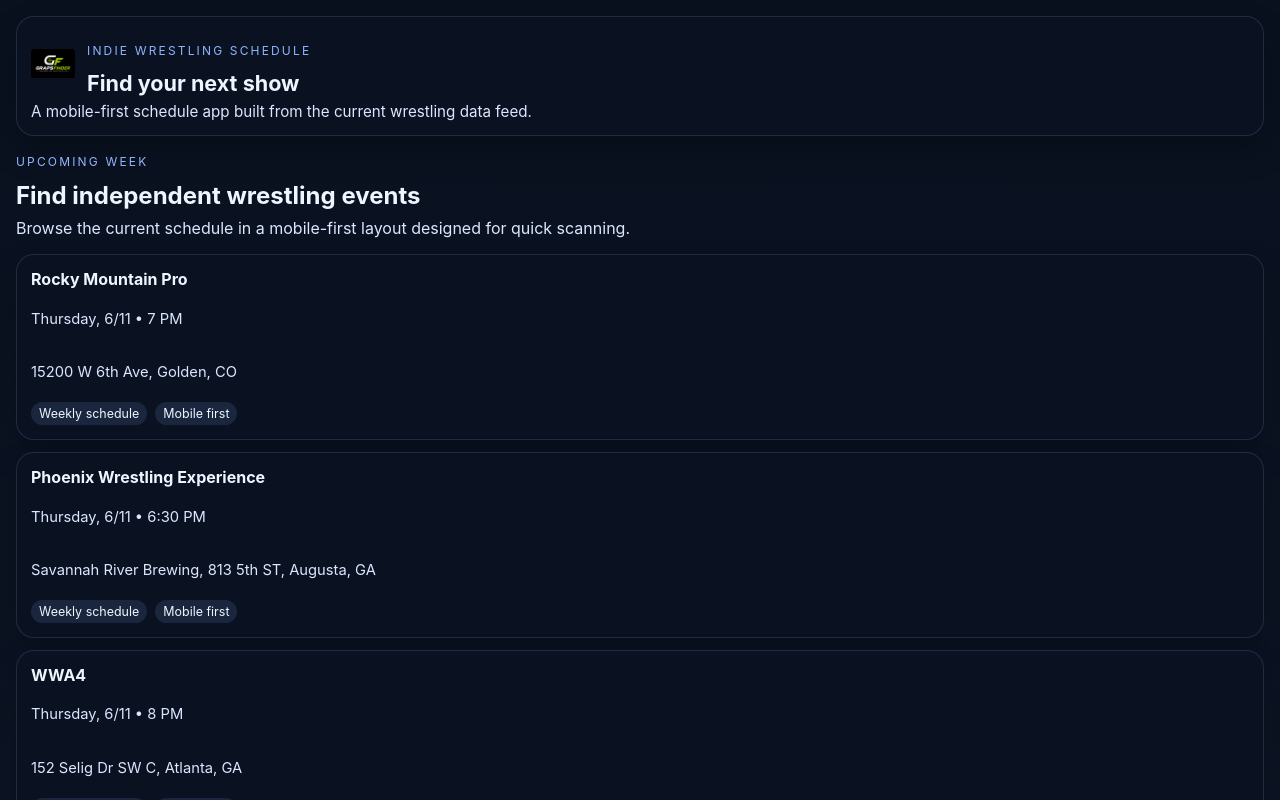
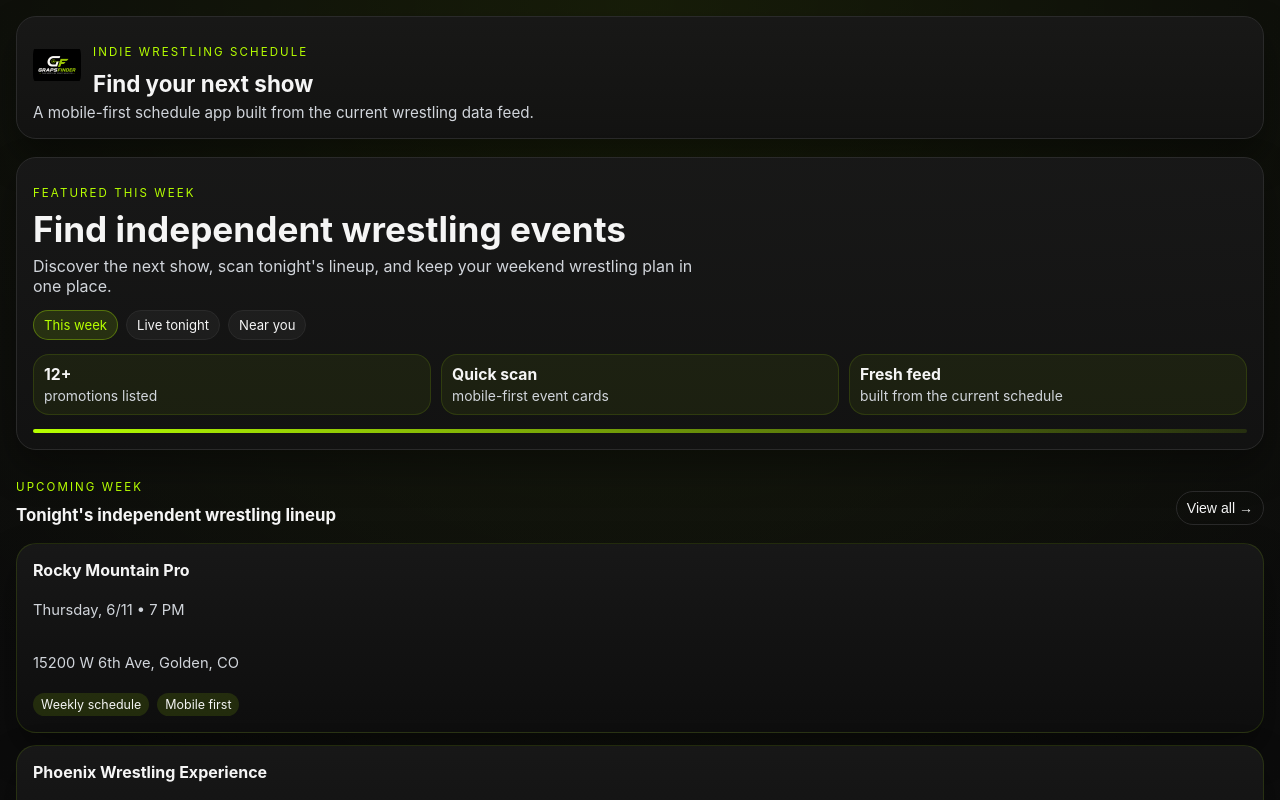
Before and after one commit to awood1261/indie-wrestling-schedule, a React (Vite) app: page / in a window 1280 px wide. Shown: the top 800 px of the page. Built offline with nearby package versions, Linux system fonts and the light colour scheme.

Commit message:
Refresh homepage visual design

```diff
--- a/src/App.tsx
+++ b/src/App.tsx
@@ -5,13 +5,48 @@ export default function App() {
   return (
     <main className="app-shell">
       <Header />
+
+      <section className="page-section hero-panel card">
+        <div className="hero-copy">
+          <p className="eyebrow">Featured this week</p>
+          <h2 className="page-title">Find independent wrestling events</h2>
+          <p className="page-copy">
+            Discover the next show, scan tonight&apos;s lineup, and keep your weekend wrestling plan in one place.
+          </p>
+        </div>
+
+        <div className="hero-badges" aria-label="Quick filters">
+          <span className="chip chip--active">This week</span>
+          <span className="chip">Live tonight</span>
+          <span className="chip">Near you</span>
+        </div>
+
+        <div className="hero-stats" aria-label="Highlights">
+          <article className="stat-card">
+            <strong>12+</strong>
+            <span>promotions listed</span>
+          </article>
+          <article className="stat-card">
+            <strong>Quick scan</strong>
+            <span>mobile-first event cards</span>
+          </article>
+          <article className="stat-card">
+            <strong>Fresh feed</strong>
+            <span>built from the current schedule</span>
+          </article>
+        </div>
+      </section>
+
       <section className="page-section">
-        <p className="eyebrow">Upcoming week</p>
-        <h2 className="page-title">Find independent wrestling events</h2>
-        <p className="page-copy">
-          Browse the current schedule in a mobile-first layout designed for quick scanning.
-        </p>
+        <div className="section-heading">
+          <div>
+            <p className="eyebrow">Upcoming week</p>
+            <h3 className="section-title">Tonight&apos;s independent wrestling lineup</h3>
+          </div>
+          <button type="button" className="ghost-button">View all →</button>
+        </div>
       </section>
+
       <WeeklyEventList />
     </main>
   );
--- a/src/index.css
+++ b/src/index.css
@@ -1,37 +1,96 @@
 :root {
   color-scheme: dark;
   font-family: Inter, system-ui, -apple-system, BlinkMacSystemFont, 'Segoe UI', sans-serif;
-  background: #09111f;
-  color: #eff5ff;
+  background: #0a0a0a;
+  color: #f5f5f5;
+  --bg: #0a0a0a;
+  --surface: #181818;
+  --surface-2: #121212;
+  --border: #2a2a2a;
+  --text: #f5f5f5;
+  --muted: #d1d5db;
+  --accent: #b6ff00;
+  --accent-deep: #91d900;
 }
 
 * { box-sizing: border-box; }
 html, body, #root { margin: 0; min-height: 100%; }
-body { background: linear-gradient(180deg, #09111f 0%, #111b2e 100%); }
+body {
+  background:
+    radial-gradient(circle at top, rgba(182, 255, 0, 0.08), transparent 30%),
+    linear-gradient(180deg, var(--bg) 0%, var(--surface-2) 100%);
+}
 
 .app-shell { min-height: 100vh; padding: 16px 16px 40px; }
-.page-section { margin-bottom: 16px; }
-.eyebrow { text-transform: uppercase; letter-spacing: 0.18em; font-size: 0.75rem; color: #8fb4ff; }
-.page-title { margin: 4px 0 8px; font-size: 1.5rem; }
-.page-copy { margin: 0; color: #dbe7ff; max-width: 42rem; }
+.page-section { margin-bottom: 18px; }
+.eyebrow { text-transform: uppercase; letter-spacing: 0.18em; font-size: 0.72rem; color: var(--accent); }
+.page-title { margin: 4px 0 8px; font-size: clamp(1.65rem, 5vw, 2.2rem); line-height: 1.05; }
+.page-copy { margin: 0; color: var(--muted); max-width: 42rem; }
 
 .card {
-  border: 1px solid rgba(143, 180, 255, 0.16);
-  border-radius: 18px;
-  background: rgba(11, 19, 35, 0.88);
-  box-shadow: 0 16px 32px rgba(0, 0, 0, 0.22);
-  padding: 14px;
+  border: 1px solid var(--border);
+  border-radius: 20px;
+  background: linear-gradient(180deg, rgba(24, 24, 24, 0.96), rgba(18, 18, 18, 0.96));
+  box-shadow: 0 18px 36px rgba(0, 0, 0, 0.35);
+  padding: 16px;
 }
 
 .header-card { margin-bottom: 18px; }
 .brand-row { display: flex; align-items: center; gap: 12px; }
-.brand-logo { width: 44px; height: 44px; object-fit: contain; border-radius: 12px; }
-.header-title { margin: 0; font-size: 1.35rem; }
-.header-subtitle { margin: 6px 0 0; color: #dbe7ff; font-size: 0.95rem; }
+.brand-logo { width: 48px; height: 48px; object-fit: contain; border-radius: 14px; }
+.header-title { margin: 0; font-size: 1.4rem; font-weight: 700; color: var(--text); }
+.header-subtitle { margin: 6px 0 0; color: var(--muted); font-size: 0.95rem; }
+
+.hero-panel { display: grid; gap: 14px; overflow: hidden; }
+.hero-panel::after {
+  content: '';
+  display: block;
+  height: 4px;
+  border-radius: 999px;
+  background: linear-gradient(90deg, var(--accent), rgba(182, 255, 0, 0.12));
+}
+.hero-stats { display: grid; grid-template-columns: repeat(3, 1fr); gap: 10px; }
+.stat-card {
+  border: 1px solid rgba(182, 255, 0, 0.12);
+  border-radius: 16px;
+  background: rgba(182, 255, 0, 0.06);
+  padding: 10px;
+  display: grid; gap: 4px;
+}
+.stat-card strong { font-size: 0.98rem; color: var(--text); }
+.stat-card span { color: var(--muted); font-size: 0.87rem; }
+
+.hero-badges { display: flex; flex-wrap: wrap; gap: 8px; }
+.chip {
+  display: inline-flex; align-items: center; border-radius: 999px;
+  border: 1px solid var(--border); background: rgba(255, 255, 255, 0.04); color: var(--text);
+  padding: 6px 10px; font-size: 0.82rem;
+}
+.chip--active { background: rgba(182, 255, 0, 0.12); border-color: rgba(182, 255, 0, 0.32); color: var(--accent); }
+
+.section-heading { display: flex; align-items: end; justify-content: space-between; gap: 12px; }
+.section-title { margin: 4px 0 0; font-size: 1.05rem; color: var(--text); }
+.ghost-button {
+  border: 1px solid var(--border); border-radius: 999px; background: transparent; color: var(--text);
+  padding: 8px 10px; font-size: 0.88rem; cursor: pointer;
+}
 
 .event-list { display: grid; gap: 12px; }
-.event-card { display: grid; gap: 6px; }
-.event-name { margin: 0; font-size: 1rem; }
-.event-meta { color: #dbe7ff; font-size: 0.92rem; }
+.event-card {
+  display: grid; gap: 6px;
+  border: 1px solid rgba(182, 255, 0, 0.12);
+  background: linear-gradient(180deg, rgba(24, 24, 24, 0.98), rgba(14, 14, 14, 0.98));
+}
+.event-name { margin: 0; font-size: 1rem; color: var(--text); }
+.event-meta { color: var(--muted); font-size: 0.92rem; }
 .event-tag-row { display: flex; flex-wrap: wrap; gap: 8px; }
-.tag { display: inline-flex; align-items: center; padding: 4px 8px; border-radius: 999px; font-size: 0.78rem; background: rgba(143, 180, 255, 0.12); color: #eff5ff; }
+.tag {
+  display: inline-flex; align-items: center; padding: 4px 8px; border-radius: 999px;
+  font-size: 0.78rem; background: rgba(182, 255, 0, 0.12); color: var(--text);
+}
+
+@media (max-width: 640px) {
+  .app-shell { padding: 12px 12px 28px; }
+  .hero-stats { grid-template-columns: 1fr; }
+  .section-heading { align-items: start; flex-direction: column; }
+}
```
